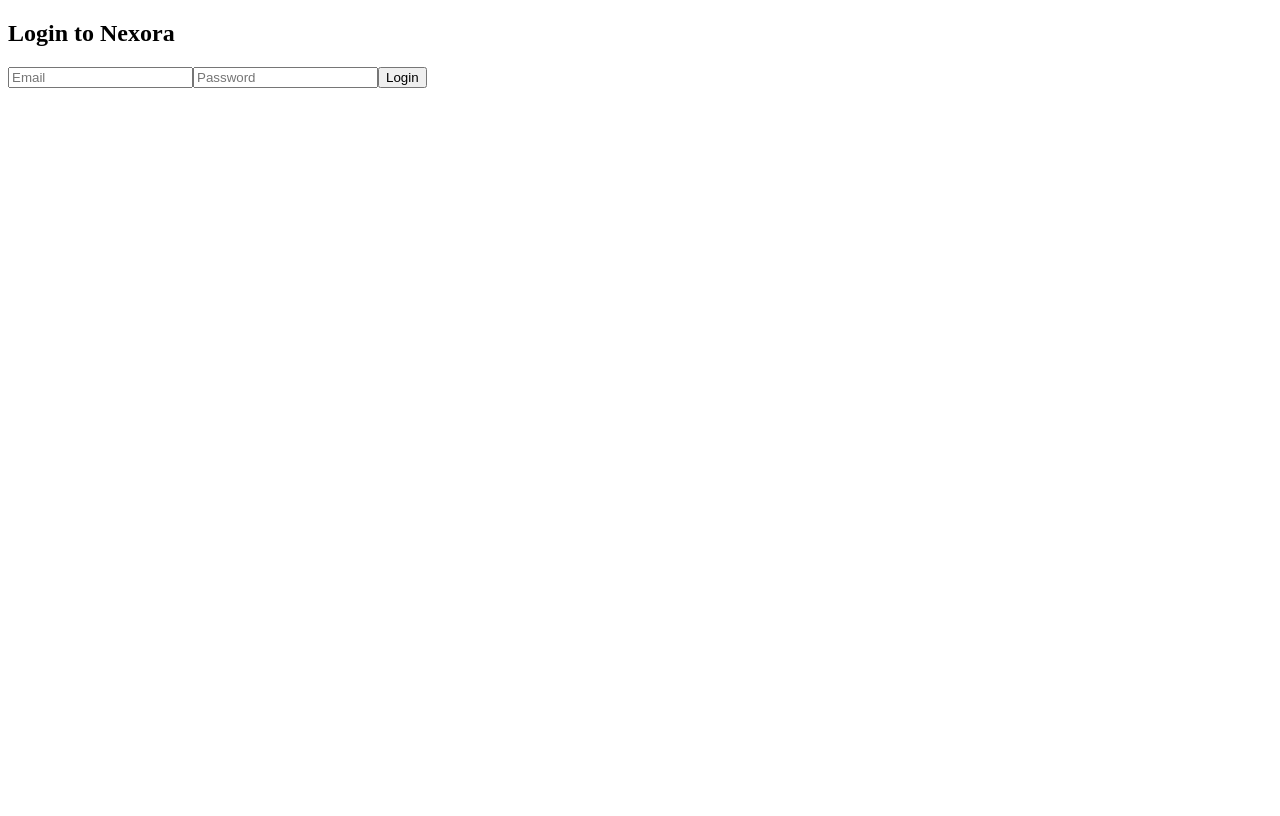
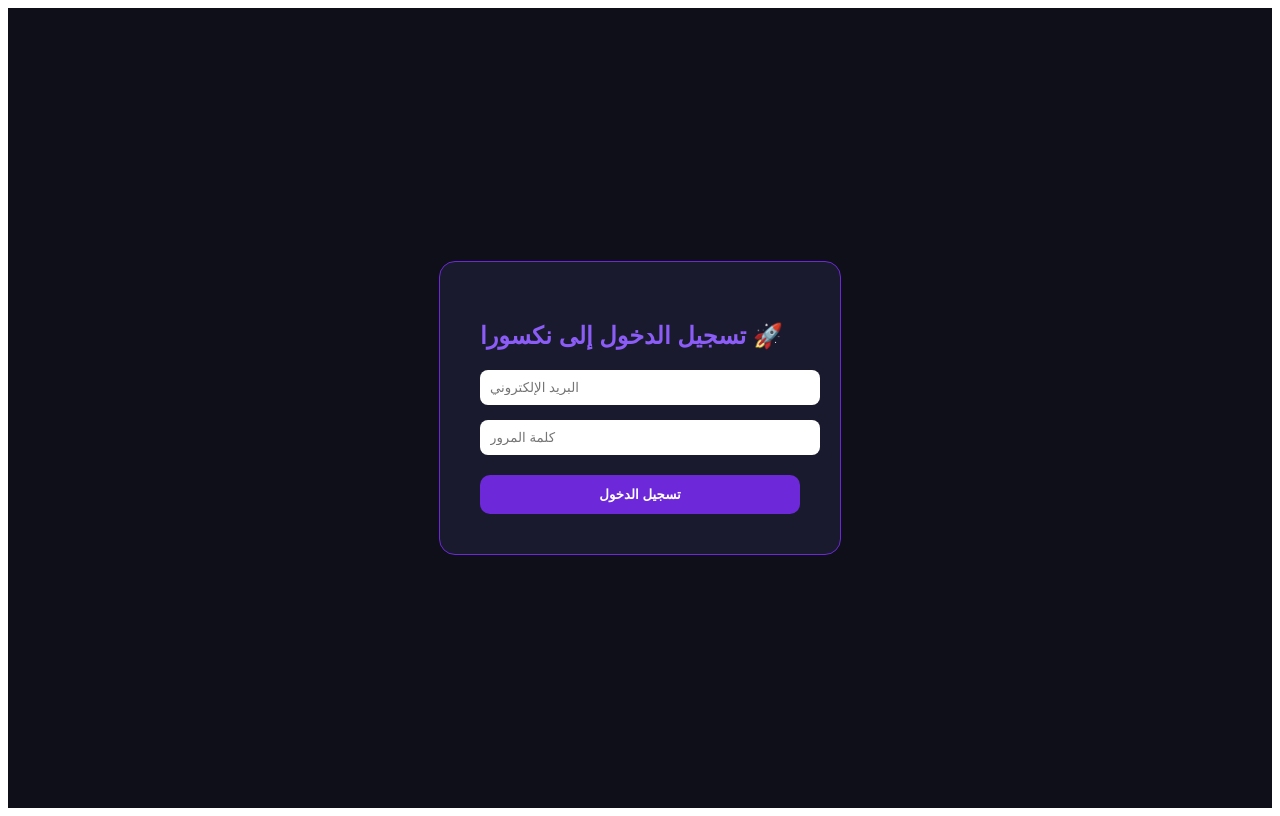
Before and after one commit to rza852381-ship-it/nexora-salla-ai, a Next.js app: page /login in a window 1280 px wide. Built offline with nearby package versions, Linux system fonts and the light colour scheme.

Commit message:
Update page.tsx

```diff
--- a/src/app/login/page.tsx
+++ b/src/app/login/page.tsx
@@ -1,25 +1,67 @@
-export default function Login() {
+"use client";
+
+export default function LoginPage() {
   return (
-    <div className="flex items-center justify-center h-screen">
-      <div className="bg-[#1e293b] p-8 rounded-2xl w-96">
-        <h2 className="text-2xl font-bold mb-6 text-center">
-          Login to Nexora
+    <div
+      style={{
+        background: "#0F0F1A",
+        minHeight: "100vh",
+        display: "flex",
+        justifyContent: "center",
+        alignItems: "center",
+        color: "white",
+        fontFamily: "sans-serif",
+      }}
+    >
+      <div
+        style={{
+          background: "#1A1A2E",
+          padding: "40px",
+          borderRadius: "16px",
+          width: "320px",
+          border: "1px solid #6D28D9",
+        }}
+      >
+        <h2 style={{ color: "#8B5CF6", marginBottom: "20px" }}>
+          تسجيل الدخول إلى نكسورا 🚀
         </h2>
 
         <input
-          type="email"
-          placeholder="Email"
-          className="w-full p-3 mb-4 rounded bg-[#0f172a] border border-gray-600"
+          placeholder="البريد الإلكتروني"
+          style={{
+            width: "100%",
+            padding: "10px",
+            marginBottom: "15px",
+            borderRadius: "8px",
+            border: "none",
+          }}
         />
 
         <input
           type="password"
-          placeholder="Password"
-          className="w-full p-3 mb-6 rounded bg-[#0f172a] border border-gray-600"
+          placeholder="كلمة المرور"
+          style={{
+            width: "100%",
+            padding: "10px",
+            marginBottom: "20px",
+            borderRadius: "8px",
+            border: "none",
+          }}
         />
 
-        <button className="w-full bg-blue-600 py-3 rounded-xl hover:bg-blue-700">
-          Login
+        <button
+          style={{
+            width: "100%",
+            background: "#6D28D9",
+            padding: "12px",
+            borderRadius: "10px",
+            border: "none",
+            color: "white",
+            fontWeight: "bold",
+            cursor: "pointer",
+          }}
+        >
+          تسجيل الدخول
         </button>
       </div>
     </div>
```
